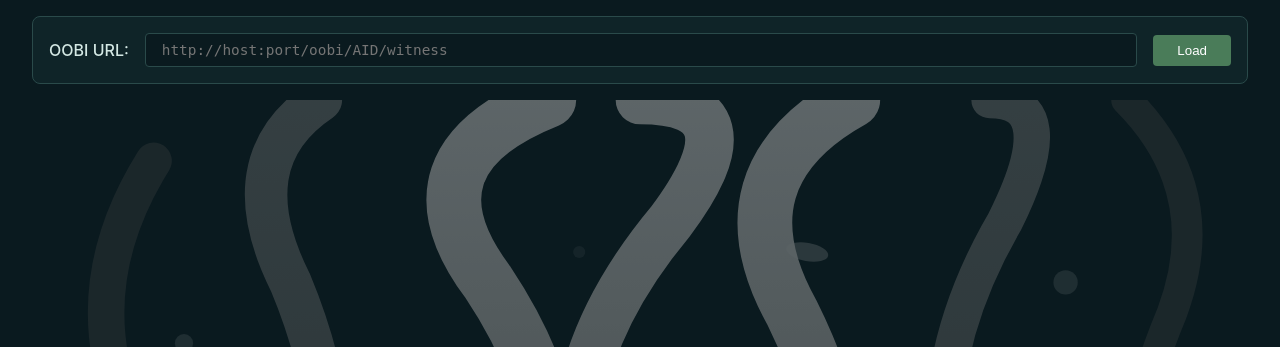
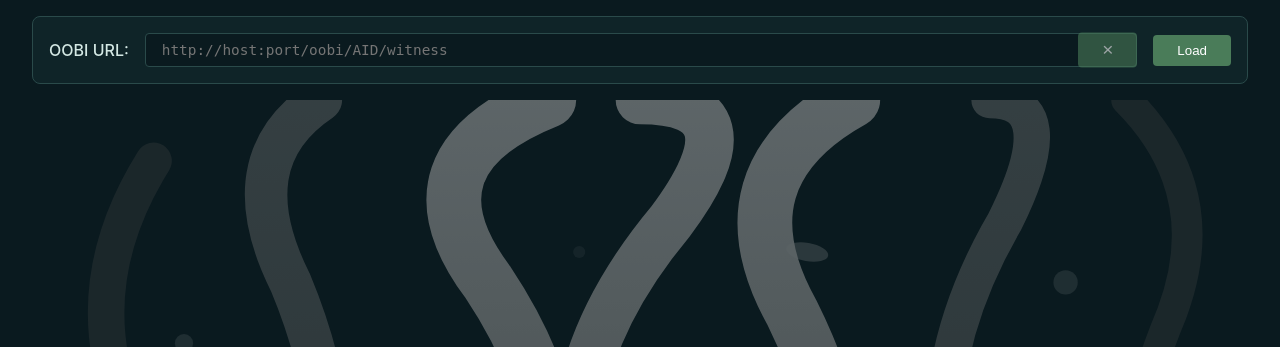
Before and after one commit to m00sey/kelp, a FastAPI app: page / in a window 1280 px wide. Shown: the part 73-420 px from the top of the page. Run offline with FastAPI, Linux system fonts and the light colour scheme.

Commit message:
padding and makefile
Signed-off-by: Kevin Griffin <griffin.kev@gmail.com>

```diff
--- a/src/kelp/web/main.py
+++ b/src/kelp/web/main.py
@@ -215,6 +215,21 @@ def create_app() -> FastAPI:
             },
         )
 
+    @app.post("/clear", response_class=HTMLResponse)
+    async def clear_events(request: Request):
+        """Clear loaded events and return to empty state."""
+        state["events"] = []
+        state["source_url"] = ""
+        state["selected_index"] = 0
+        state["is_witness"] = False
+        state["show_all_aids"] = False
+        state["url_aid"] = None
+
+        return templates.TemplateResponse(
+            "partials/main_content.html",
+            {"request": request, "events": []},
+        )
+
     return app
 
 
--- a/src/kelp/web/static/style.css
+++ b/src/kelp/web/static/style.css
@@ -100,9 +100,15 @@ footer {
     white-space: nowrap;
 }
 
+.input-wrapper {
+    flex: 1;
+    position: relative;
+    display: flex;
+}
+
 .oobi-input input {
     flex: 1;
-    padding: 0.5rem 1rem;
+    padding: 0.5rem 2.5rem 0.5rem 1rem;
     border: 1px solid var(--border-color);
     border-radius: 4px;
     background: var(--bg-primary);
@@ -114,6 +120,26 @@ footer {
 .oobi-input input:focus {
     outline: none;
     border-color: var(--accent-primary);
+}
+
+.clear-btn {
+    position: absolute;
+    right: 0;
+    top: 50%;
+    transform: translateY(-50%);
+    background: none;
+    border: none;
+    color: var(--text-secondary);
+    font-size: 1.2rem;
+    cursor: pointer;
+    padding: 0.25rem 0.5rem;
+    line-height: 1;
+    opacity: 0.6;
+}
+
+.clear-btn:hover {
+    opacity: 1;
+    color: var(--text-primary);
 }
 
 .oobi-input button {
--- a/src/kelp/web/templates/index.html
+++ b/src/kelp/web/templates/index.html
@@ -4,12 +4,15 @@
 <section class="oobi-input">
     <form hx-post="/load" hx-target="#main-content" hx-swap="innerHTML">
         <label for="oobi_url">OOBI URL:</label>
+        <div class="input-wrapper">
             <input type="text"
                    id="oobi_url"
                    name="oobi_url"
                    value="{{ source_url }}"
                    placeholder="http://host:port/oobi/AID/witness"
                    required>
+            <button type="button" class="clear-btn" hx-post="/clear" hx-target="#main-content" hx-swap="innerHTML" onclick="document.getElementById('oobi_url').value=''">&times;</button>
+        </div>
         <button type="submit">Load</button>
     </form>
 </section>
```
Also changed, not shown: 2 other files. Lines whose indentation alone changed are shown as unchanged.
